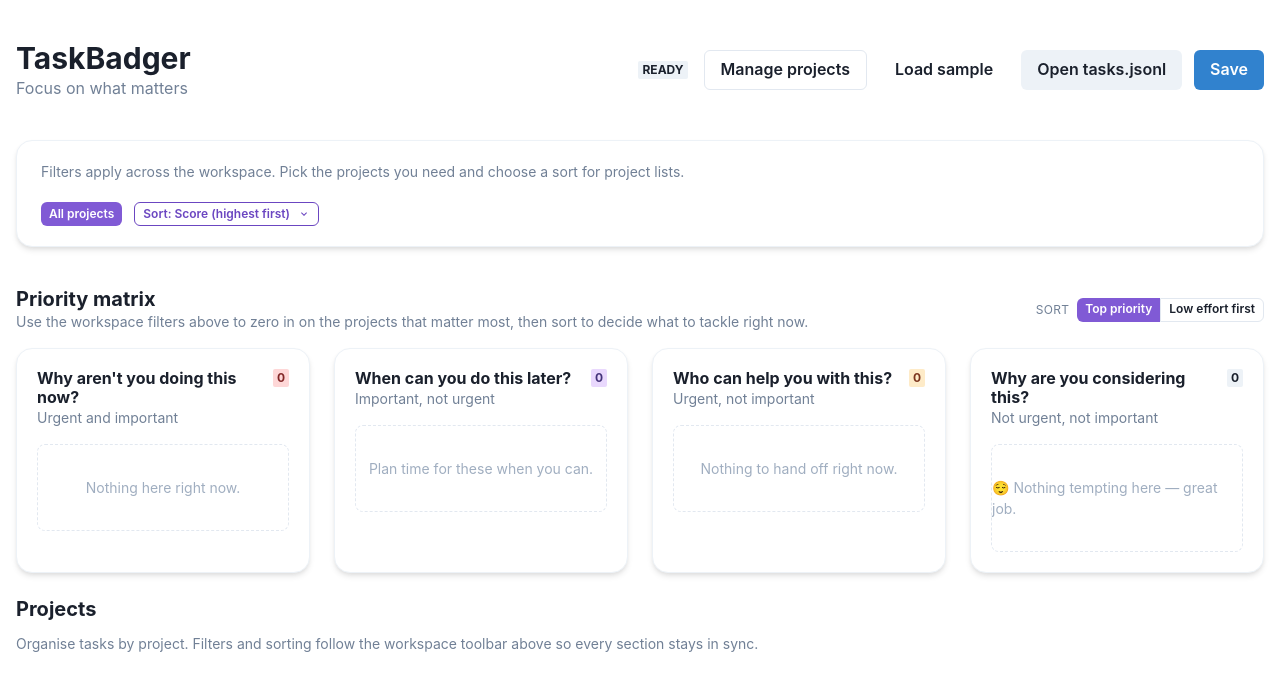
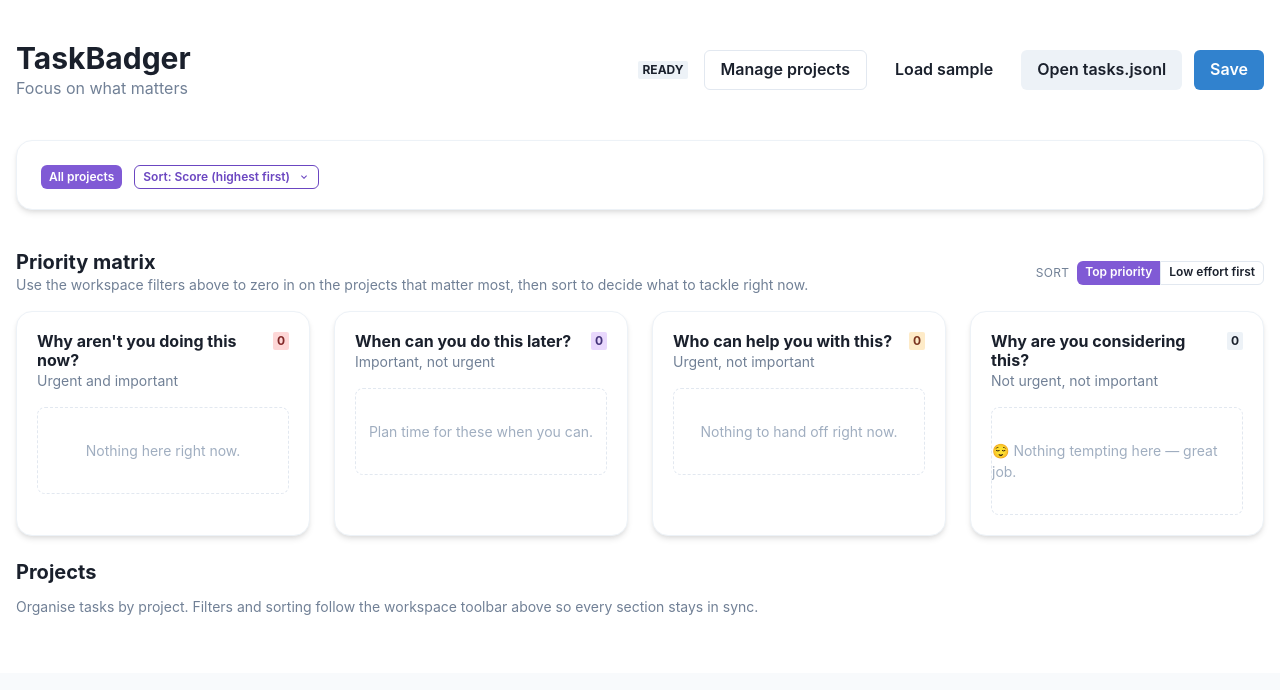
Before and after one commit to ashokfernandez/FocusBadger, a React (Vite) app: page / in a window 1280 px wide. Shown: the top 690 px of the page. Built offline with nearby package versions, Linux system fonts and the light colour scheme.

Commit message:
chore(ui): streamline workspace toolbar copy

```diff
--- a/src/App.jsx
+++ b/src/App.jsx
@@ -246,9 +246,6 @@ function GlobalToolbar({
       data-testid="workspace-toolbar"
     >
       <Stack spacing={{ base: 3, md: 4 }}>
-        <Text fontSize="sm" color="gray.500">
-          Filters apply across the workspace. Pick the projects you need and choose a sort for project lists.
-        </Text>
         <MatrixFilterChips options={filterOptions} active={activeFilters} onToggle={onToggleFilter}>
           <Menu>
             <MenuButton
```
